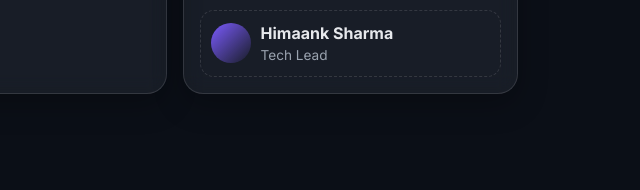
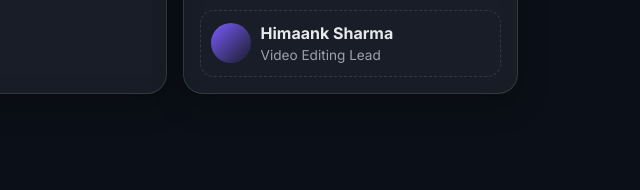
Before and after one commit to Club-Origin/club-origin.github.io, a plain HTML site: page about.html in a window 1280 px wide. Shown: the part 568-758 px from the top of the page, 640-1280 px from the left. Drawn offline with Linux system fonts and the light colour scheme.

Commit message:
Update about.html

```diff
--- a/about.html
+++ b/about.html
@@ -75,7 +75,7 @@
                 <div class="avatar" aria-hidden="true"></div>
                 <div>
                   <strong>Himaank Sharma</strong>
-                  <div class="muted xs">Tech Lead</div>
+                  <div class="muted xs">Video Editing Lead</div>
                 </div>
               </div>
 
```
